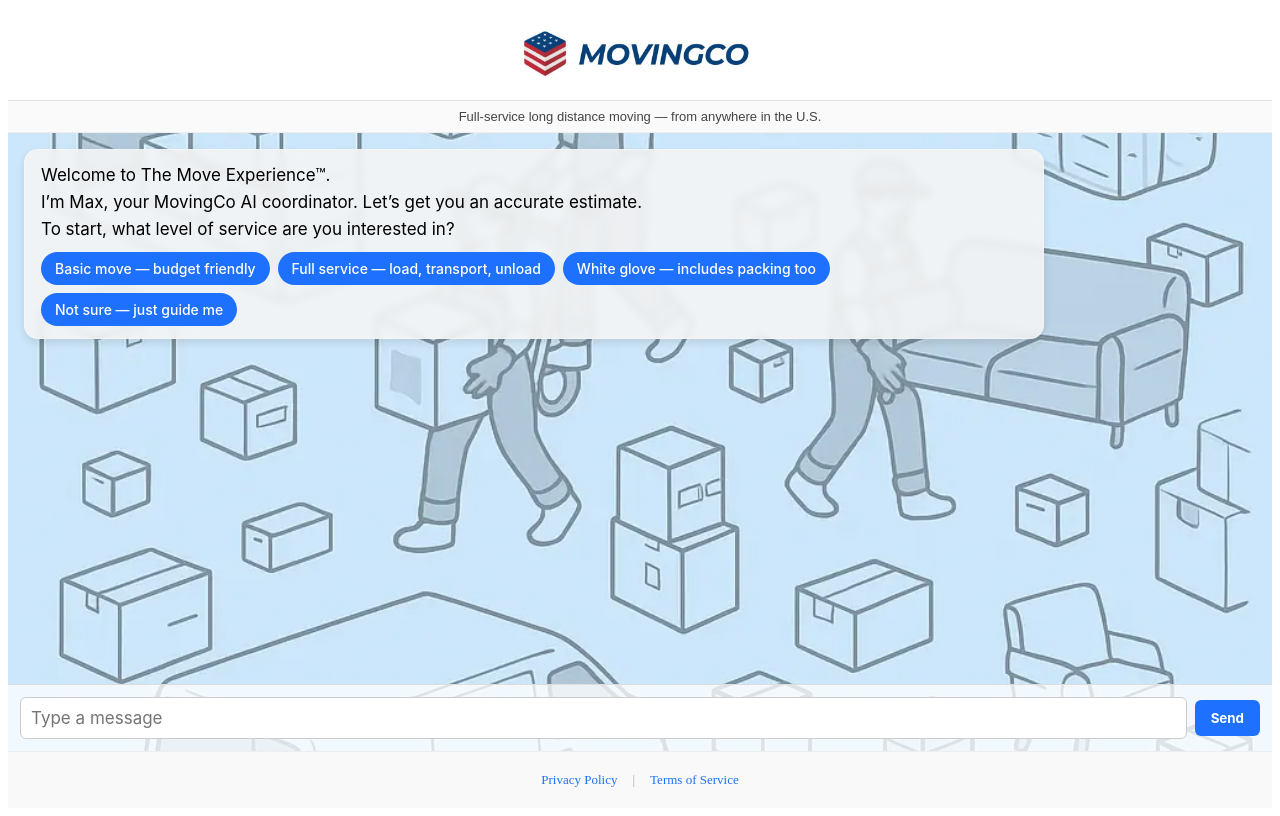
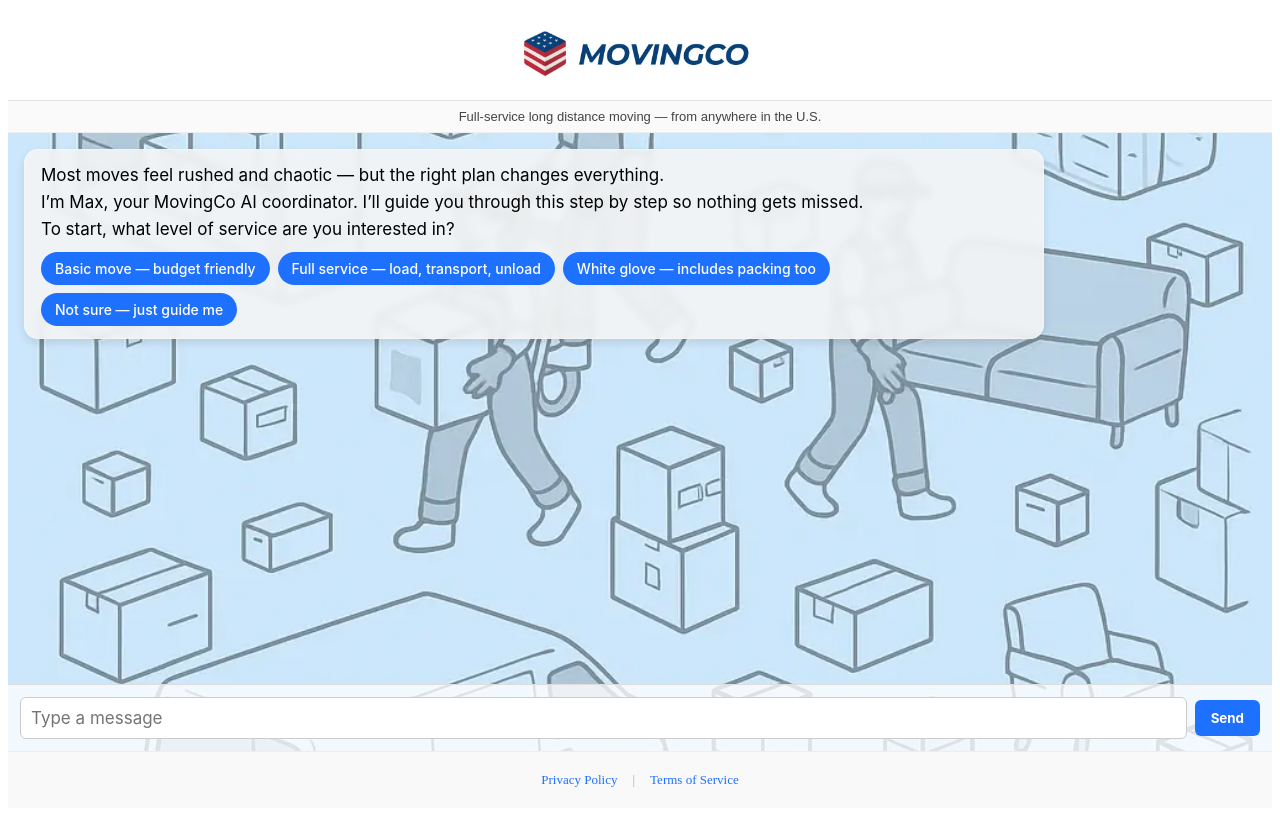
Before and after one commit to Trent2000Steel/V2, a Next.js app: page / in a window 1280 px wide. Built offline with nearby package versions, Linux system fonts and the light colour scheme.

Commit message:
Update ChatUI.js

```diff
--- a/components/ChatUI.js
+++ b/components/ChatUI.js
@@ -125,7 +125,7 @@ export default function ChatUI() {
     {
       id: 1,
       role: 'assistant',
-      text: `Welcome to The Move Experience™.\n\nI’m Max, your MovingCo AI coordinator. Let’s get you an accurate estimate.\n\nTo start, what level of service are you interested in?`,
+      text: `Most moves feel rushed and chaotic — but the right plan changes everything.\n\nI’m Max, your MovingCo AI coordinator. I’ll guide you through this step by step so nothing gets missed.\n\nTo start, what level of service are you interested in?`,
       options: [
         'Basic move — budget friendly',
         'Full service — load, transport, unload',
```
